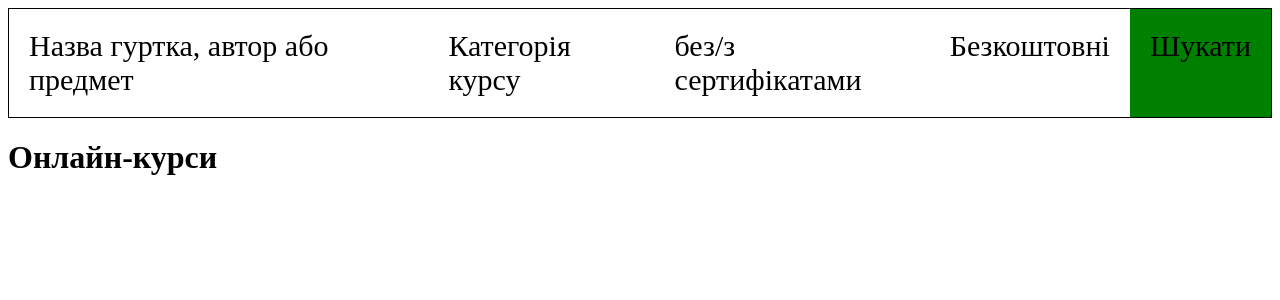
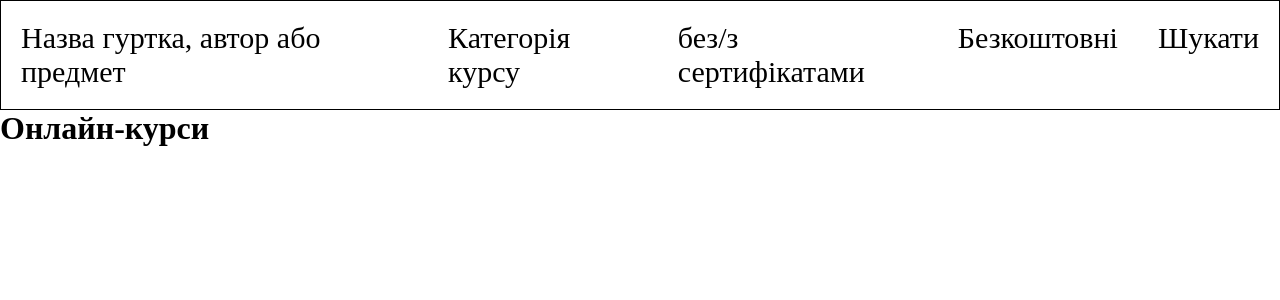
Before and after one commit to BoVlad/EduLight, a Flask app: template templates/index.html in a window 1280 px wide. Shown: the top 300 px of the page. Run offline with Flask 3, Linux system fonts and the light colour scheme; the template is opened without the code that fills it, so the values that code supplies are empty.

Commit message:
Основні файли

```diff
--- a/static/style.css
+++ b/static/style.css
@@ -1,3 +1,9 @@
+* {
+    padding: 0;
+    margin: 0;
+    box-sizing: border-box;
+}
+
 .container {
     border: 1px solid black;
     display: flex;
@@ -8,23 +14,3 @@
     font-size: 30px;
     padding: 20px;
 }
-
-.search {
-
-}
-
-.language {
-
-}
-
-.certificate {
-
-}
-
-.free{
-
-}
-
-.button{
-    background-color: green;
-}
```
